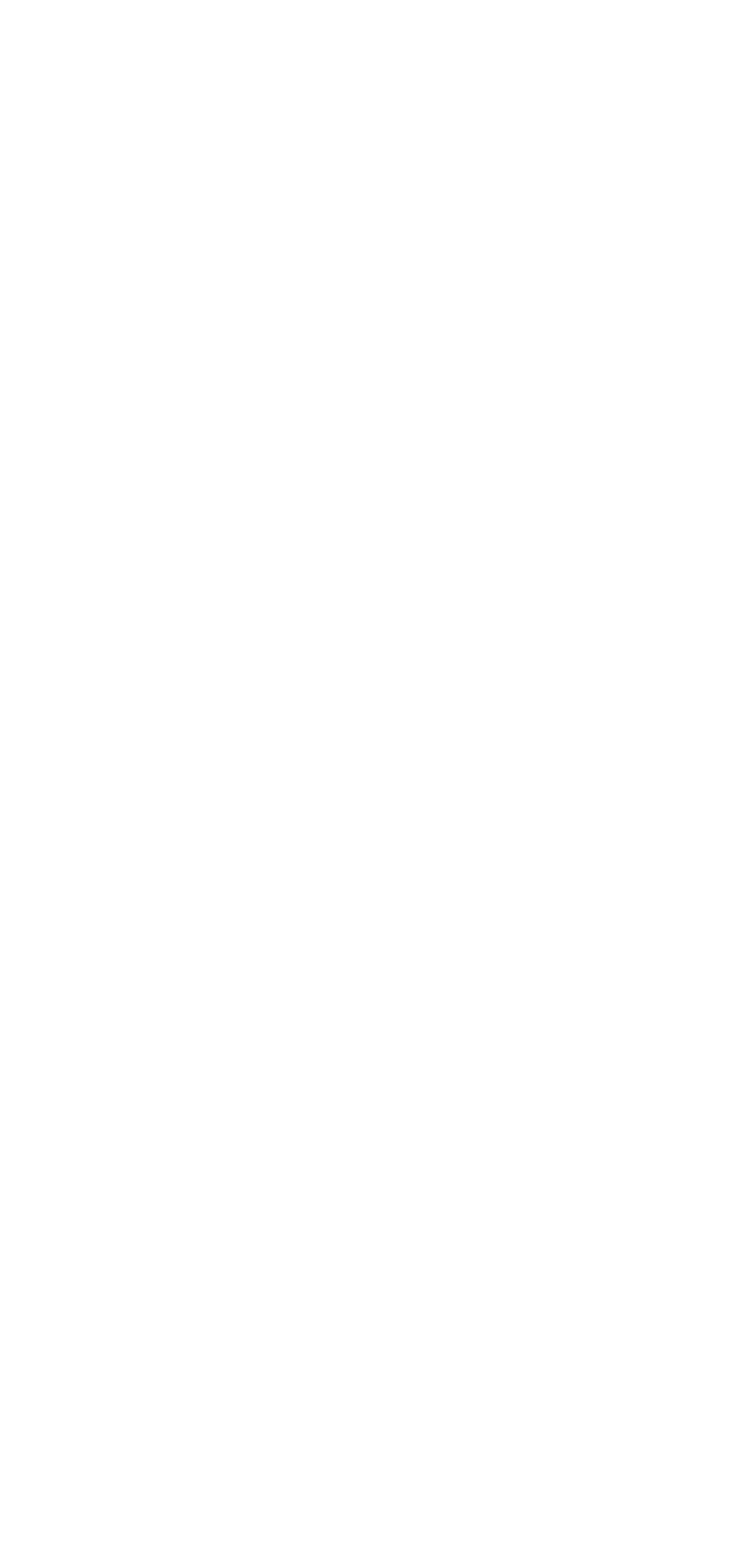
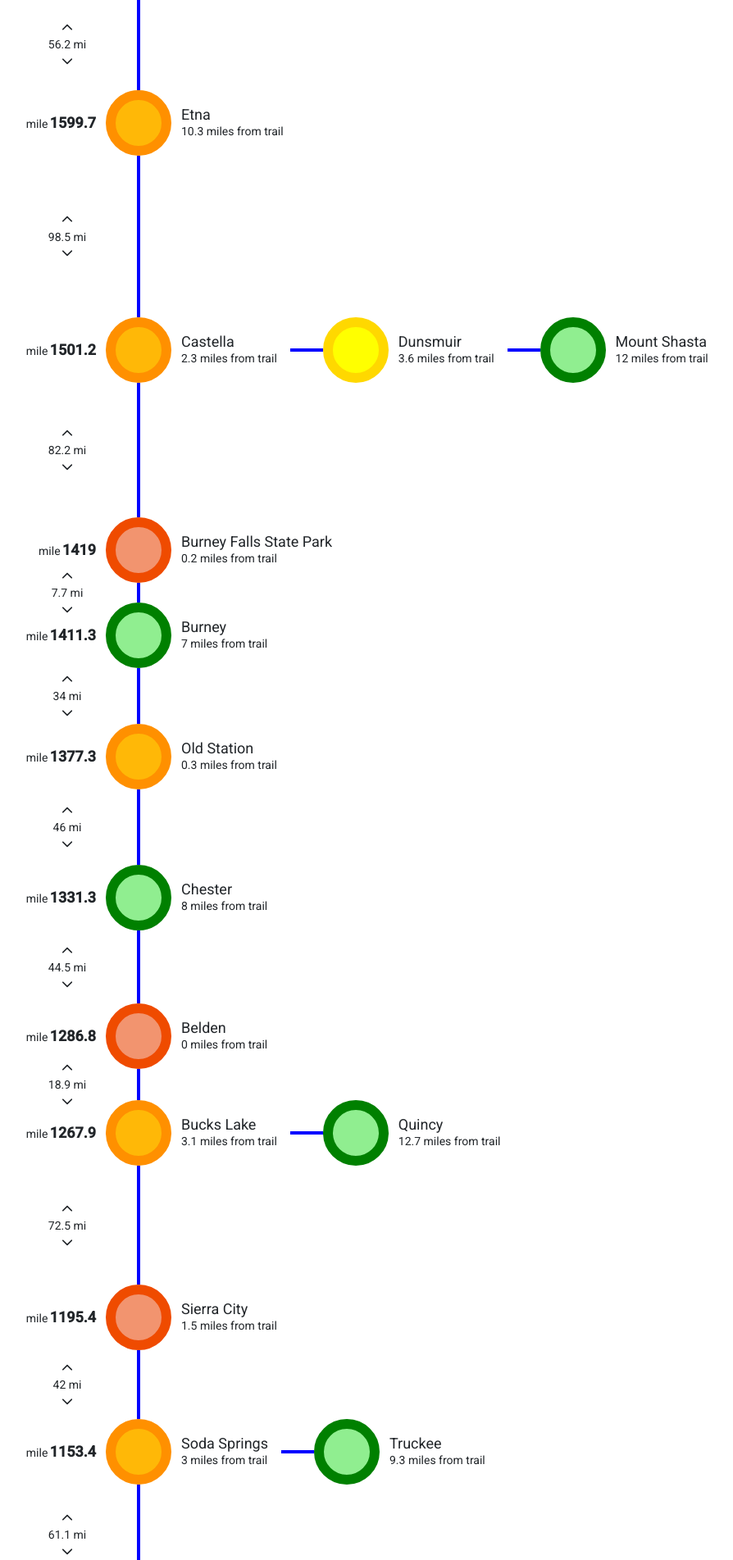
Before and after one commit to NicolasDontigny/thru-hiking-bigfoot, an Angular app: page / in a window 1280 px wide. Shown: the part 3697-5600 px from the top of the page at 82% size, without its empty margins (3-897 px from the left). Before the commit the page ends 3551 px from the top, so only its background shows below. Built offline with nearby package versions, Linux system fonts and the light colour scheme.

Commit message:
Added many locations

```diff
--- a/src/app/pages/home/home.component.ts
+++ b/src/app/pages/home/home.component.ts
@@ -497,7 +497,6 @@
           resupplyType: ResupplyType.red,
           description: '',
           icons: {
-            // Need more info
             favorite: false,
             camping: true,
             lodging: true,
@@ -525,68 +524,346 @@
         },
       ],
     },
-    // {
-    //   mileMarker: 0,
-    //   locations: [
-    //     {
-    //       name: '',
-    //       milesFromTrail: 0,
-    //       locationType: ResupplyLocationType.village,
-    //       resupplyType: ResupplyType.orange,
-    //       description: '',
-    //       icons: {
-    //         favorite: false,
-    //         camping: true,
-    //         lodging: false,
-    //         restaurants: true,
-    //         grocery: false,
-    //         gearShop: false,
-    //         postOffice: true,
-    //       },
-    //     },
-    //   ],
-    // },
-    // {
-    //   mileMarker: 0,
-    //   locations: [
-    //     {
-    //       name: '',
-    //       milesFromTrail: 0,
-    //       locationType: ResupplyLocationType.village,
-    //       resupplyType: ResupplyType.orange,
-    //       description: '',
-    //       icons: {
-    //         favorite: false,
-    //         camping: true,
-    //         lodging: false,
-    //         restaurants: true,
-    //         grocery: false,
-    //         gearShop: false,
-    //         postOffice: true,
-    //       },
-    //     },
-    //   ],
-    // },
-    // {
-    //   mileMarker: 0,
-    //   locations: [
-    //     {
-    //       name: '',
-    //       milesFromTrail: 0,
-    //       locationType: ResupplyLocationType.village,
-    //       resupplyType: ResupplyType.orange,
-    //       description: '',
-    //       icons: {
-    //         favorite: false,
-    //         camping: true,
-    //         lodging: false,
-    //         restaurants: true,
-    //         grocery: false,
-    //         gearShop: false,
-    //         postOffice: true,
-    //       },
-    //     },
-    //   ],
-    // },
+    {
+      mileMarker: 1655.9,
+      locations: [
+        {
+          name: 'Seiad Valley',
+          milesFromTrail: 0,
+          locationType: ResupplyLocationType.village,
+          resupplyType: ResupplyType.orange,
+          description: '',
+          icons: {
+            favorite: false,
+            camping: true,
+            lodging: false,
+            restaurants: true,
+            grocery: false,
+            gearShop: false,
+            postOffice: true,
+          },
+        },
+      ],
+    },
+    {
+      mileMarker: 1599.7,
+      locations: [
+        {
+          name: 'Etna',
+          milesFromTrail: 10.3,
+          locationType: ResupplyLocationType.village,
+          resupplyType: ResupplyType.orange,
+          description: 'Ray\s, Dollar General, restaurants, bar, spa, lodges, camping, Hardware Store...',
+          icons: {
+            favorite: false,
+            camping: true,
+            lodging: true,
+            restaurants: true,
+            grocery: true,
+            gearShop: true,
+            postOffice: true,
+          },
+        },
+      ],
+    },
+    {
+      mileMarker: 1501.2,
+      locations: [
+        {
+          name: 'Castella',
+          milesFromTrail: 2.3,
+          locationType: ResupplyLocationType.village,
+          resupplyType: ResupplyType.orange,
+          description: '',
+          icons: {
+            favorite: false,
+            camping: false,
+            lodging: false,
+            restaurants: false,
+            grocery: true,
+            gearShop: false,
+            postOffice: true,
+          },
+        },
+        {
+          name: 'Dunsmuir',
+          milesFromTrail: 3.6,
+          locationType: ResupplyLocationType.town,
+          resupplyType: ResupplyType.yellow,
+          description: '',
+          icons: {
+            favorite: false,
+            camping: true,
+            lodging: false,
+            restaurants: true,
+            grocery: true,
+            gearShop: false,
+            postOffice: true,
+          },
+        },
+        {
+          name: 'Mount Shasta',
+          milesFromTrail: 12,
+          locationType: ResupplyLocationType.town,
+          resupplyType: ResupplyType.green,
+          description: '',
+          icons: {
+            favorite: true,
+            camping: true,
+            lodging: true,
+            restaurants: true,
+            grocery: true,
+            gearShop: true,
+            postOffice: true,
+          },
+        },
+      ],
+    },
+    {
+      mileMarker: 1419,
+      locations: [
+        {
+          name: 'Burney Falls State Park',
+          milesFromTrail: 0.2,
+          locationType: ResupplyLocationType.resort,
+          resupplyType: ResupplyType.red,
+          description: 'Box',
+          icons: {
+            favorite: false,
+            camping: true,
+            lodging: false,
+            restaurants: false,
+            grocery: false,
+            gearShop: false,
+            postOffice: false,
+          },
+        },
+      ],
+    },
+    {
+      mileMarker: 1411.3,
+      locations: [
+        {
+          name: 'Burney',
+          milesFromTrail: 7,
+          locationType: ResupplyLocationType.town,
+          resupplyType: ResupplyType.green,
+          description: '',
+          icons: {
+            favorite: false,
+            camping: true,
+            lodging: true,
+            restaurants: true,
+            grocery: true,
+            gearShop: true,
+            postOffice: true,
+          },
+        },
+      ],
+    },
+    {
+      mileMarker: 1377.3,
+      locations: [
+        {
+          name: 'Old Station',
+          milesFromTrail: 0.3,
+          locationType: ResupplyLocationType.village,
+          resupplyType: ResupplyType.orange,
+          description: '',
+          icons: {
+            favorite: false,
+            camping: true,
+            lodging: false,
+            restaurants: true,
+            grocery: false,
+            gearShop: false,
+            postOffice: true,
+          },
+        },
+      ],
+    },
+    {
+      mileMarker: 1331.3,
+      locations: [
+        {
+          name: 'Chester',
+          milesFromTrail: 8,
+          locationType: ResupplyLocationType.town,
+          resupplyType: ResupplyType.green,
+          description: '',
+          icons: {
+            favorite: false,
+            camping: true,
+            lodging: true,
+            restaurants: true,
+            grocery: true,
+            gearShop: true,
+            postOffice: true,
+          },
+        },
+      ],
+    },
+    {
+      mileMarker: 1286.8,
+      locations: [
+        {
+          name: 'Belden',
+          milesFromTrail: 0,
+          locationType: ResupplyLocationType.resort,
+          resupplyType: ResupplyType.red,
+          description: '',
+          icons: {
+            favorite: false,
+            camping: true,
+            lodging: true,
+            restaurants: true,
+            grocery: false,
+            gearShop: false,
+            postOffice: false,
+          },
+        },
+      ],
+    },
+    {
+      mileMarker: 1267.9,
+      locations: [
+        {
+          name: 'Bucks Lake',
+          milesFromTrail: 3.1,
+          locationType: ResupplyLocationType.resort,
+          resupplyType: ResupplyType.orange,
+          description: 'Kaskins Inn & General Store, Lakeshort Resort (bar & restaurant), Bucks Lake Lodge (bar & restaurant)',
+          icons: {
+            favorite: false,
+            camping: true,
+            lodging: true,
+            restaurants: true,
+            grocery: false,
+            gearShop: false,
+            postOffice: false,
+            box: true,
+          },
+        },
+        {
+          // Also at La Porte Road mile 1234.9
+          name: 'Quincy',
+          milesFromTrail: 12.7,
+          locationType: ResupplyLocationType.town,
+          resupplyType: ResupplyType.green,
+          description: '',
+          icons: {
+            favorite: true,
+            camping: true,
+            lodging: true,
+            restaurants: true,
+            grocery: true,
+            gearShop: true,
+            postOffice: true,
+            box: true,
+          },
+        },
+      ],
+    },
+    {
+      mileMarker: 1195.4,
+      locations: [
+        {
+          name: 'Sierra City',
+          milesFromTrail: 1.5,
+          locationType: ResupplyLocationType.village,
+          resupplyType: ResupplyType.red,
+          description: '',
+          icons: {
+            favorite: false,
+            camping: true,
+            lodging: true,
+            restaurants: true,
+            grocery: false,
+            gearShop: false,
+            postOffice: true,
+            box: true,
+          },
+        },
+      ],
+    },
+    {
+      mileMarker: 1153.4,
+      locations: [
+        {
+          name: 'Soda Springs',
+          milesFromTrail: 3,
+          locationType: ResupplyLocationType.village,
+          resupplyType: ResupplyType.orange,
+          description: 'Small general store, very hiker-friendly',
+          icons: {
+            favorite: false,
+            camping: false,
+            lodging: false,
+            restaurants: true,
+            grocery: false,
+            gearShop: false,
+            postOffice: true,
+          },
+        },
+        {
+          name: 'Truckee',
+          milesFromTrail: 9.3,
+          locationType: ResupplyLocationType.town,
+          resupplyType: ResupplyType.green,
+          description: '',
+          icons: {
+            favorite: true,
+            camping: true,
+            lodging: true,
+            restaurants: true,
+            grocery: true,
+            gearShop: true,
+            postOffice: true,
+          },
+        },
+      ],
+    },
+    {
+      mileMarker: 1092.3,
+      locations: [
+        {
+          name: 'South Lake Tahoe',
+          milesFromTrail: 10,
+          locationType: ResupplyLocationType.town,
+          resupplyType: ResupplyType.green,
+          description: '',
+          icons: {
+            favorite: true,
+            camping: true,
+            lodging: true,
+            restaurants: true,
+            grocery: true,
+            gearShop: true,
+            postOffice: true,
+          },
+        },
+      ],
+    },
+    {
+      mileMarker: 0,
+      locations: [
+        {
+          name: '',
+          milesFromTrail: 0,
+          locationType: ResupplyLocationType.village,
+          resupplyType: ResupplyType.orange,
+          description: '',
+          icons: {
+            favorite: false,
+            camping: false,
+            lodging: false,
+            restaurants: true,
+            grocery: false,
+            gearShop: false,
+            postOffice: true,
+          },
+        },
+      ],
+    },
   ];
 }
```
